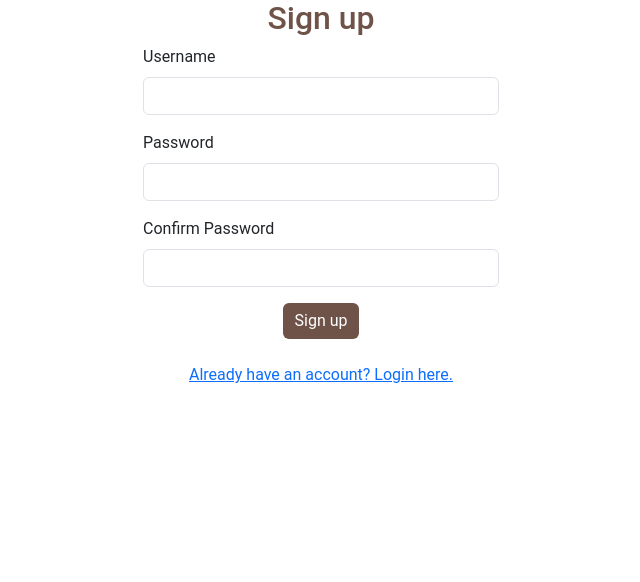
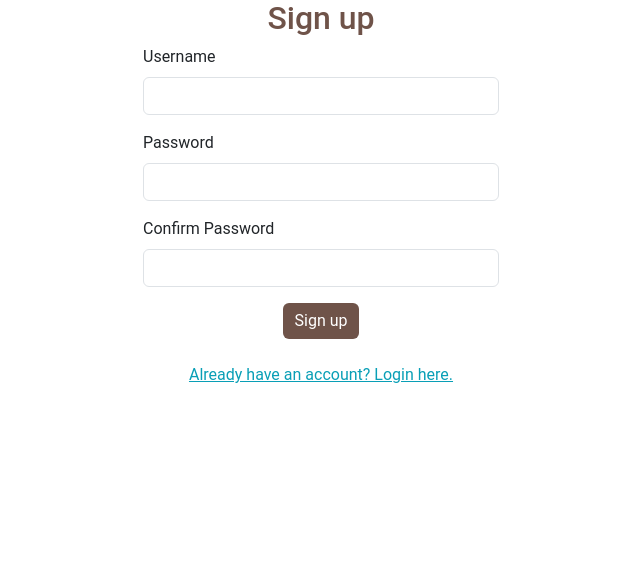
Before and after one commit to em-au/COSC2956-Project, a PHP site: page /signupform.php in a window 1280 px wide. Shown: the part 159-741 px from the top of the page, without its empty margins (319-959 px from the left). Run offline with PHP 8.4, Linux system fonts and the light colour scheme; some libraries are stand-ins or nearby versions.

Commit message:
Change titles of Books pages and links color

```diff
--- a/loginform.php
+++ b/loginform.php
@@ -26,7 +26,7 @@
             </form>
             <br>
             <div class="col-12 text-center">
-                <a href="signupform.php">Don't have an account? Sign up here.</a>
+                <a href="signupform.php" class="link-blue">Don't have an account? Sign up here.</a>
             </div>
         </div>
     </div>
--- a/scss/style.scss
+++ b/scss/style.scss
@@ -137,6 +137,10 @@ h2.centered {
   color: $brown;
 }
 
+.link-blue {
+  color: #099fb6;
+}
+
 .error-msg {
   color: red;
 }
--- a/signupform.php
+++ b/signupform.php
@@ -31,7 +31,7 @@
             </form>
             <br>
             <div class="col-12 text-center">
-                    <a href="loginform.php">Already have an account? Login here.</a>
+                    <a href="loginform.php" class="link-blue">Already have an account? Login here.</a>
             </div>
         </div>
     </div>
--- a/viewcurrent.php
+++ b/viewcurrent.php
@@ -1,5 +1,5 @@
 <?php
-    $title = "My Books";
+    $title = "My Books - Currently Reading";
     require_once 'includes/header.php';
     require_once 'db/conn.php';
     session_start();
--- a/viewread.php
+++ b/viewread.php
@@ -1,5 +1,5 @@
 <?php
-    $title = "My Books";
+    $title = "My Books - Read";
     require_once 'includes/header.php';
     require_once 'db/conn.php';
     session_start();
--- a/viewtoread.php
+++ b/viewtoread.php
@@ -1,5 +1,5 @@
 <?php
-    $title = "My Books";
+    $title = "My Books - To Read";
     require_once 'includes/header.php';
     require_once 'db/conn.php';
     session_start();
```
Also changed, not shown: css/style.css.
